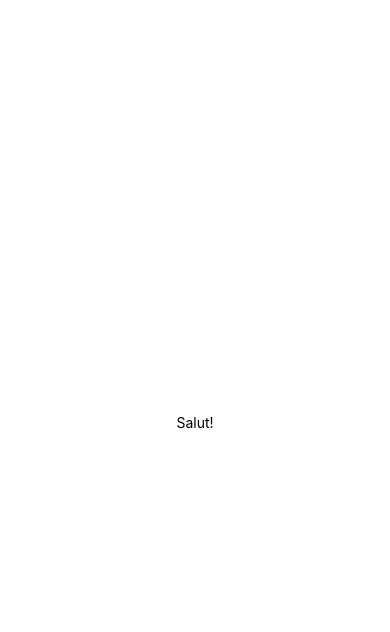
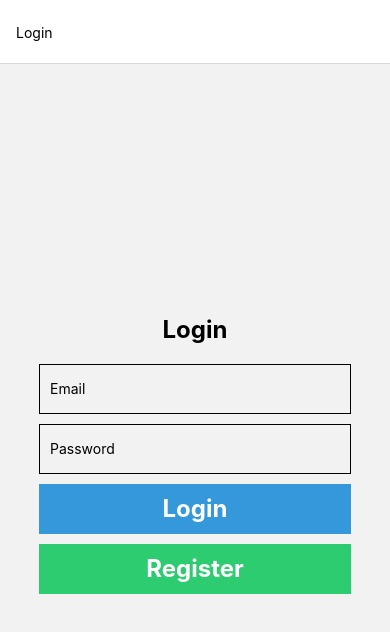
Before and after one commit to valentinvale/battleship-game, a React Native app: screen / in a window 390 px wide. Shown: the top 632 px of the page. Built offline with nearby package versions, Linux system fonts and the light colour scheme.

Commit message:
added login and register screens

```diff
--- a/App.tsx
+++ b/App.tsx
@@ -1,12 +1,11 @@
-import { StatusBar } from 'expo-status-bar';
+import 'react-native-gesture-handler';
 import { StyleSheet, Text, View } from 'react-native';
+import { SafeAreaView } from 'react-native-safe-area-context';
+import Router from './src/Router';
 
 export default function App() {
   return (
-    <View style={styles.container}>
-      <Text>Salut!</Text>
-      <StatusBar style="auto" />
-    </View>
+      <Router />
   );
 }
 
--- a/src/Components/Login.tsx
+++ b/src/Components/Login.tsx
@@ -0,0 +1,76 @@
+import { useState } from "react";
+import React from "react";
+import styled from "styled-components/native";
+
+const Container = styled.View`
+    flex: 1;
+    justify-content: center;
+    align-items: center;
+    width: 100%;
+    height: 100%;
+`;
+
+const Title = styled.Text`
+    font-size: 24px;
+    font-weight: bold;
+    margin-bottom: 20px;
+`;
+
+const Input = styled.TextInput`
+    width: 80%;
+    height: 50px;
+    border: 1px solid #000;
+    margin-bottom: 10px;
+    padding: 10px;
+`;
+
+const LoginButton = styled.TouchableOpacity`
+    width: 80%;
+    height: 50px;
+    background-color: #3498db;
+    justify-content: center;
+    align-items: center;
+`;
+
+const GoToRegisterButton = styled.TouchableOpacity`
+    margin-top: 10px;
+    width: 80%;
+    height: 50px;
+    background-color: #2ecc71;
+    justify-content: center;
+    align-items: center;
+`;
+
+const ButtonText = styled.Text`
+    font-size: 24px;
+    font-weight: bold;
+    color: #fff;
+`;
+
+export interface ILogin {
+    onSubmit: (email: string, password: string) => void;
+    goToRegister: () => void;
+}
+
+const Login: React.FC<ILogin> = ({onSubmit, goToRegister}) => {
+
+    const [email, setEmail] = useState("");
+    const [password, setPassword] = useState("");
+
+    const handleSubmit = () => onSubmit(email, password);
+
+    return (
+        <Container>
+            <Title>Login</Title>
+            <Input placeholder="Email" keyboardType="email-address" onChangeText={setEmail}/>
+            <Input placeholder="Password" secureTextEntry onChangeText={setPassword}/>
+            <LoginButton onPress={handleSubmit}>
+                <ButtonText>Login</ButtonText>
+            </LoginButton>
+            <GoToRegisterButton onPress={goToRegister}>
+                <ButtonText>Register</ButtonText>
+            </GoToRegisterButton>
+        </Container>
+    );
+};
+export default Login;
--- a/src/Components/Register.tsx
+++ b/src/Components/Register.tsx
@@ -0,0 +1,63 @@
+import { useState } from "react";
+import React from "react";
+import styled from "styled-components/native";
+
+const Container = styled.View`
+    flex: 1;
+    justify-content: center;
+    align-items: center;
+    width: 100%;
+    height: 100%;
+`;
+
+const Title = styled.Text`
+    font-size: 24px;
+    font-weight: bold;
+    margin-bottom: 20px;
+`;
+
+const Input = styled.TextInput`
+    width: 80%;
+    height: 50px;
+    border: 1px solid #000;
+    margin-bottom: 10px;
+    padding: 10px;
+`;
+
+const LoginButton = styled.TouchableOpacity`
+    width: 80%;
+    height: 50px;
+    background-color: #3498db;
+    justify-content: center;
+    align-items: center;
+`;
+
+const ButtonText = styled.Text`
+    font-size: 24px;
+    font-weight: bold;
+    color: #fff;
+`;
+
+export interface IRegister {
+    onSubmit: (email: string, password: string) => void;
+}
+
+const Register: React.FC<IRegister> = ({onSubmit}) => {
+
+    const [email, setEmail] = useState("");
+    const [password, setPassword] = useState("");
+
+    const handleSubmit = () => onSubmit(email, password);
+
+    return (
+        <Container>
+            <Title>Register</Title>
+            <Input placeholder="Email" keyboardType="email-address" onChangeText={setEmail}/>
+            <Input placeholder="Password" secureTextEntry onChangeText={setPassword}/>
+            <LoginButton onPress={handleSubmit}>
+                <ButtonText>Register</ButtonText>
+            </LoginButton>
+        </Container>
+    );
+};
+export default Register;
--- /dev/null
+++ b/src/Router/auth_router.tsx
@@ -0,0 +1,21 @@
+import React from "react";
+import { createNativeStackNavigator } from '@react-navigation/native-stack';
+import LoginScreen from "../Screens/Auth/LoginScreen";
+import RegisterScreen from "../Screens/Auth/RegisterScreen";
+import { AuthRoutesNames } from "./routeNames";
+import { Text } from "react-native";
+
+const AuthStack = createNativeStackNavigator();
+
+const authRoutes = (
+    <AuthStack.Navigator initialRouteName="Login">
+        <AuthStack.Screen name={AuthRoutesNames.LOGIN} component={LoginScreen} options={{
+            headerTitle: (props) => <Text {...props}>Login</Text>
+        }}/>
+        <AuthStack.Screen name={AuthRoutesNames.REGISTER} component={RegisterScreen} options={{
+            headerTitle: (props) => <Text {...props}>Register</Text>
+        }}/>
+    </AuthStack.Navigator>
+);
+
+export default authRoutes;
--- /dev/null
+++ b/src/Router/index.tsx
@@ -0,0 +1,15 @@
+import React from "react";
+import { NavigationContainer } from '@react-navigation/native';
+import { createNativeStackNavigator } from '@react-navigation/native-stack';
+import authRoutes from "./auth_router";
+
+const Router: React.FC = () => {
+
+    return (
+        <NavigationContainer>
+            {authRoutes}
+        </NavigationContainer>
+    );
+}
+
+export default Router;
--- /dev/null
+++ b/src/Router/routeNames.ts
@@ -0,0 +1,4 @@
+export enum AuthRoutesNames {
+    LOGIN = "LOGIN",
+    REGISTER = "REGISTER"
+}
--- /dev/null
+++ b/src/Screens/Auth/LoginScreen.tsx
@@ -0,0 +1,16 @@
+import { useNavigation } from "@react-navigation/native";
+import Login from "../../Components/Login"
+import { login } from "../../api/api"
+import { AuthRoutesNames } from "../../Router/routeNames";
+
+const LoginScreen = () => {
+
+    const navigation = useNavigation<any>();
+
+    const handleGoToRegister = () => {
+        navigation.navigate(AuthRoutesNames.REGISTER)
+    }
+
+    return <Login onSubmit={login} goToRegister={handleGoToRegister}/>
+}
+export default LoginScreen;
--- /dev/null
+++ b/src/Screens/Auth/RegisterScreen.tsx
@@ -0,0 +1,7 @@
+import Register from "../../Components/Register"
+import { register } from "../../api/api"
+
+const RegisterScreen = () => {
+    return <Register onSubmit={register}/>
+}
+export default RegisterScreen;
--- /dev/null
+++ b/src/api/api.tsx
@@ -0,0 +1,41 @@
+const baseURL = "https://malamute-enabled-yak.ngrok-free.app"
+
+export const login = async (email: string, password: string): Promise<string> => {
+    const response = await fetch(`${baseURL}/auth/login`, {
+        method: "POST",
+        headers: {
+            "Content-Type": "application/json",
+            "accept": "application/json"
+        },
+        body: JSON.stringify({email, password})
+    });
+    // return await response.json();
+
+    const data = await response.json();
+
+    if (response.ok) {
+        //console.log(data.accessToken);
+        return data.accessToken;
+    } else {
+        throw new Error(data.message);
+    }
+
+}
+
+export const register = async (email: string, password: string) => {
+    const response = await fetch(`${baseURL}/auth/register`, {
+        method: "POST",
+        headers: {
+            "Content-Type": "application/json"
+        },
+        body: JSON.stringify({email, password})
+    });
+
+    const data = await response.json();
+
+    if (response.ok) {
+        return data.accessToken;
+    } else {
+        throw new Error(data.message);
+    }
+}
```
Also changed, not shown: package.json (+7 -1 lines), 1 other file (tests, documents, lock files or other folders).
